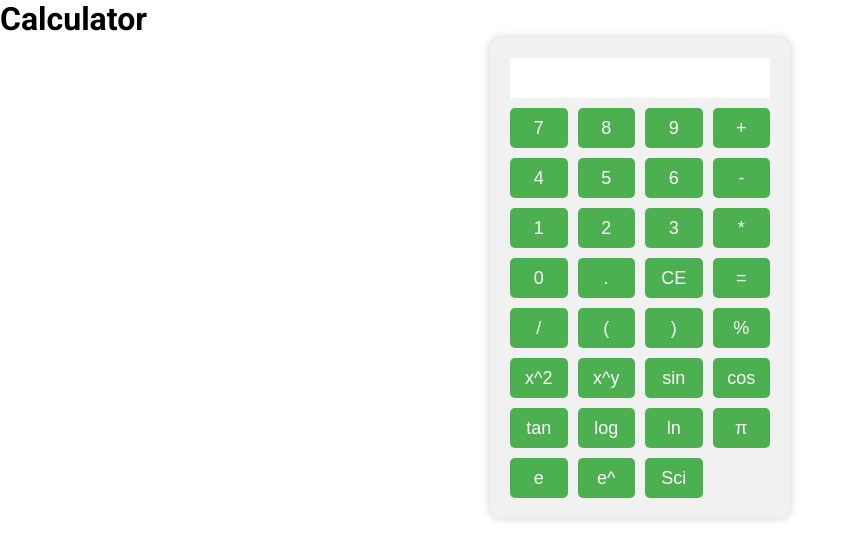
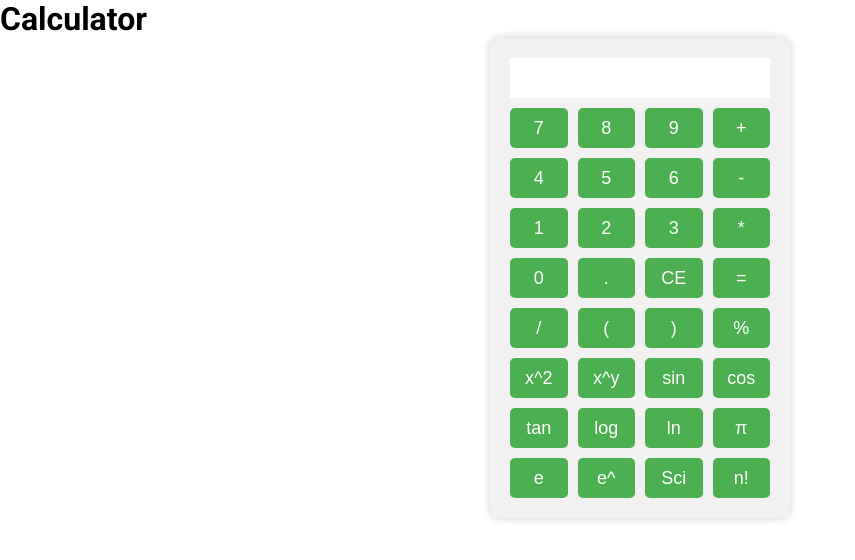
Before and after one commit to ankurhalder/CODSOFT, a React (Vite) app in the folder CALCULATOR/: page / in a window 1280 px wide. Shown: the top 560 px of the page, without its empty margins (0-855 px from the left). Built offline with nearby package versions, Linux system fonts and the light colour scheme; a web font is replaced by a local one.

Commit message:
factorial functionality added

```diff
--- a/CALCULATOR/component/Calculator.jsx
+++ b/CALCULATOR/component/Calculator.jsx
@@ -51,6 +51,22 @@ class Calculator extends Component {
 			this.setState({ display: `${this.state.display}Math.exp(` });
 		} else if (value === "ScientificNotation") {
 			// Implement scientific notation
+		} else if (value === "n!") {
+			// Implement factorial calculation
+			try {
+				const n = parseInt(this.state.display);
+				if (!isNaN(n)) {
+					let factorial = 1;
+					for (let i = 1; i <= n; i++) {
+						factorial *= i;
+					}
+					this.setState({ display: factorial });
+				} else {
+					this.setState({ display: "Error" });
+				}
+			} catch (error) {
+				this.setState({ display: "Error" });
+			}
 		} else {
 			this.setState({ display: this.state.display + value });
 		}
@@ -94,6 +110,7 @@ class Calculator extends Component {
 					<button onClick={() => this.handleClick("ScientificNotation")}>
 						Sci
 					</button>
+					<button onClick={() => this.handleClick("n!")}>n!</button>
 					{/* Add more buttons for other functionalities as needed */}
 				</div>
 			</div>
```
